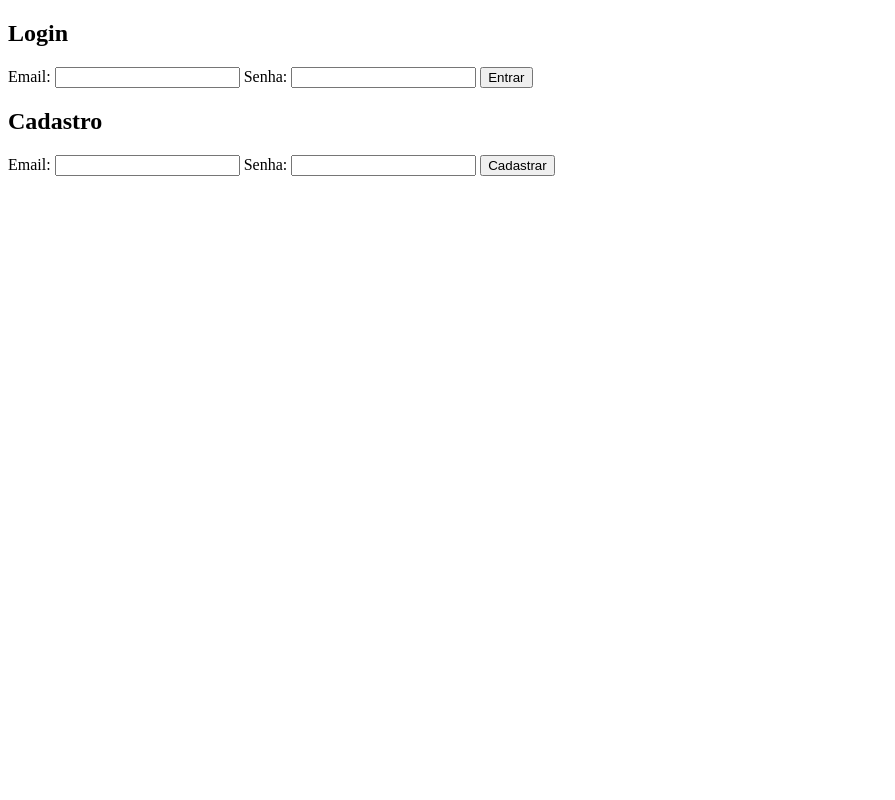
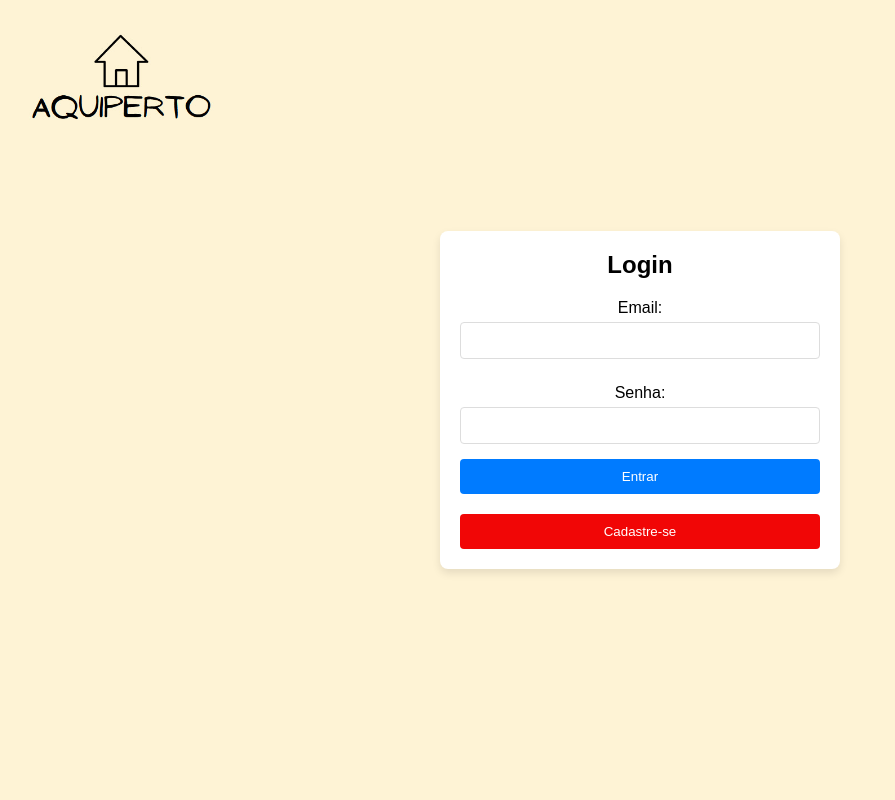
Before and after one commit to BRUNOOBERHUBER/Projeto_AquiPerto, a Flask app: template templates/index.html in a window 1280 px wide. Shown: the whole page, without its empty margins (0-895 px from the left). Run offline with Flask 3, Linux system fonts and the light colour scheme; the template is opened without the code that fills it, so the values that code supplies are empty.

Commit message:
html/css tela de login

```diff
--- a/app.py
+++ b/app.py
@@ -3,7 +3,13 @@ import folium
 
 app = Flask(__name__)
 
+
 @app.route('/')
+def index():
+    return render_template('index.html')
+
+
+@app.route('/mapa')
 def mapa():
     # Cria o mapa centralizado em uma localização específica
     mapa = folium.Map(location=[-23.598858, -46.676492], zoom_start=16)
@@ -19,5 +25,7 @@ def mapa():
     mapa.save('templates/map.html')
     return render_template('map.html')
 
+
+
 if __name__ == '__main__':
     app.run(debug=True)
--- a/static/style.css
+++ b/static/style.css
@@ -0,0 +1,92 @@
+/* Reset e estilo básico */
+* {
+    box-sizing: border-box;
+    margin: 0;
+    padding: 0;
+    font-family: Arial, sans-serif;
+}
+
+/* Estilos do body */
+body {
+    display: flex;
+    justify-content: center;
+    align-items: center;
+    height: 100vh;
+    background-color: #fef3d5;
+    flex-direction: column;
+}
+
+/* Estilo do header e do logo */
+header {
+    position: absolute;
+    top: 20px;
+    left: 20px;
+}
+
+.logo {
+    width: 200px; /* Ajuste o tamanho conforme necessário */
+}
+
+/* Container centralizado para o login */
+.container {
+    width: 100%;
+    max-width: 400px;
+    padding: 20px;
+    background-color: #fff;
+    box-shadow: 0 4px 8px rgba(0, 0, 0, 0.1);
+    border-radius: 8px;
+    text-align: center;
+}
+
+/* Títulos */
+h2 {
+    margin-bottom: 10px;
+}
+
+/* Formulário de login */
+form {
+    display: flex;
+    flex-direction: column;
+    margin-bottom: 20px;
+}
+
+label {
+    margin: 10px 0 5px;
+}
+
+input {
+    padding: 10px;
+    margin-bottom: 15px;
+    border: 1px solid #ddd;
+    border-radius: 4px;
+}
+
+button {
+    padding: 10px;
+    background-color: #007bff;
+    color: #fff;
+    border: none;
+    border-radius: 4px;
+    cursor: pointer;
+    transition: background-color 0.3s;
+}
+
+button:hover {
+    background-color: #0056b3;
+}
+
+/* Botão de cadastro */
+.register-button {
+    width: 100%;
+    padding: 10px;
+    background-color: #f10606;
+    color: #fff;
+    border: none;
+    border-radius: 4px;
+    cursor: pointer;
+    transition: background-color 0.3s;
+}
+
+.register-button:hover {
+    background-color: #ad0808;
+}
--- a/templates/index.html
+++ b/templates/index.html
@@ -4,9 +4,16 @@
     <meta charset="UTF-8">
     <meta name="viewport" content="width=device-width, initial-scale=1.0">
     <title>Login / Cadastro</title>
-    <link rel="stylesheet" href="static/estilo/style.css">
+    <link rel="stylesheet" href="static/style.css">
 </head>
+
 <body>
+    <!-- Logo no canto superior esquerdo -->
+    <header>
+        <img src="static/img/logo_aquiperto.jpg" alt="logo_aquiperto" class="logo">
+    </header>
+
+    <!-- Container principal centralizado -->
     <div class="container">
         <h2>Login</h2>
         <form action="#" method="POST">
@@ -19,16 +26,8 @@
             <button type="submit">Entrar</button>
         </form>
 
-        <h2>Cadastro</h2>
-        <form action="#" method="POST">
-            <label for="register-email">Email:</label>
-            <input type="email" id="register-email" name="register-email" required>
-
-            <label for="register-password">Senha:</label>
-            <input type="password" id="register-password" name="register-password" required>
-
-            <button type="submit">Cadastrar</button>
-        </form>
+        <!-- Botão de cadastro abaixo do formulário de login -->
+        <button class="register-button">Cadastre-se</button>
     </div>
 </body>
 </html>
```
Also changed, not shown: static/img/logo_aquiperto.jpg (added).
